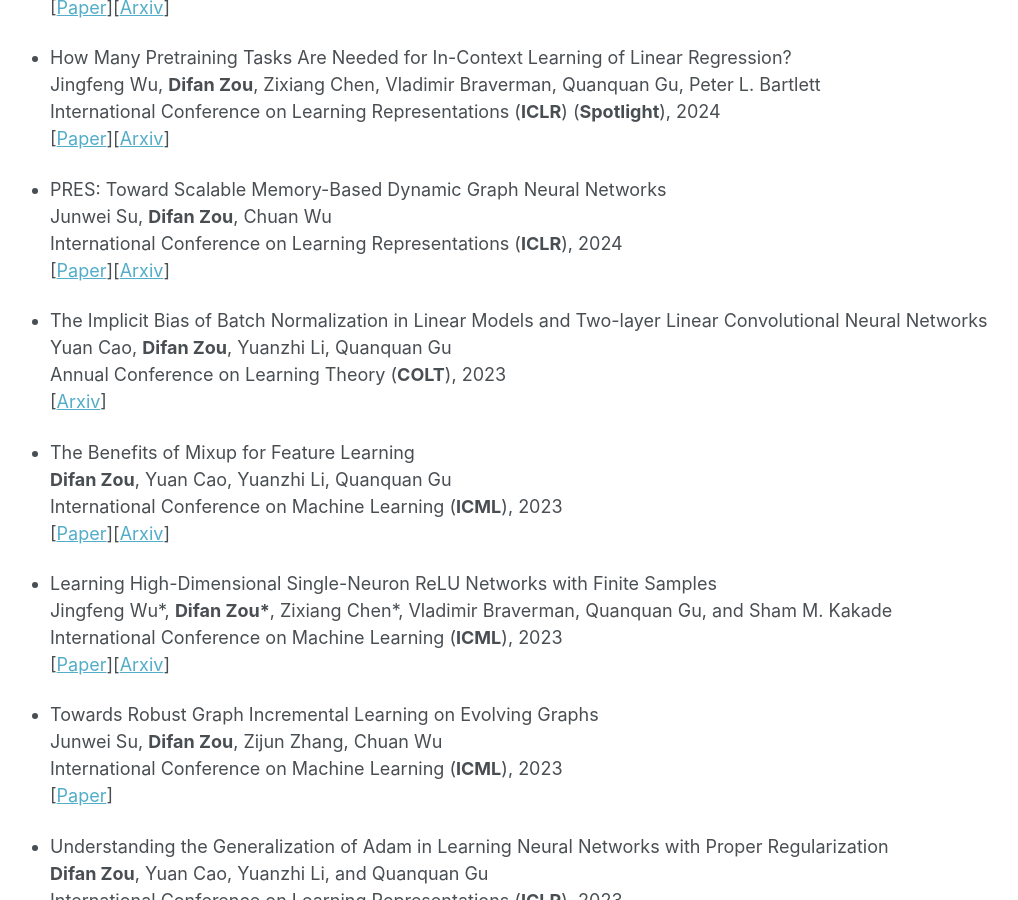
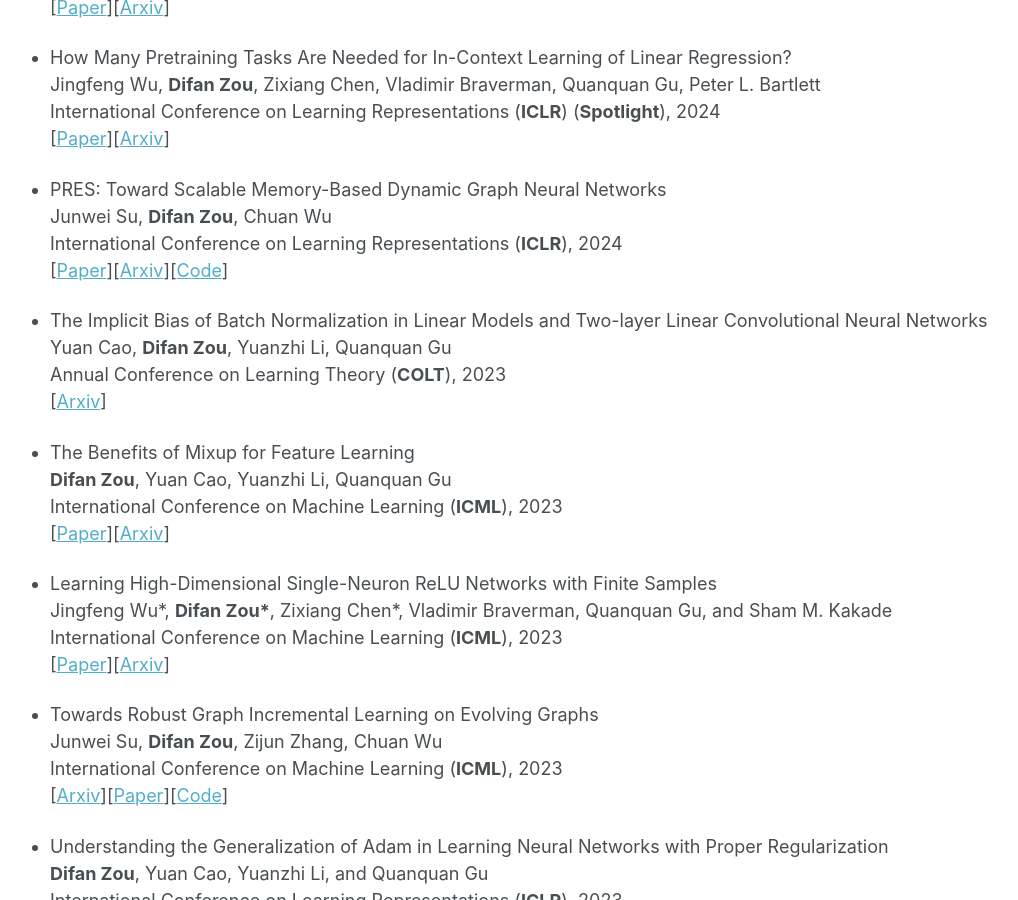
Before and after one commit to difanzou/difanzou.github.io, a Jekyll site: the page built from _pages/publications.md, in a window 1280 px wide and 900 px high, scrolled down 1145 px. Shown: the whole window, without its empty margins (8-1026 px from the left). Built offline with Jekyll 4.4.1, drawn with Linux system fonts in a browser that asks for light colours.

Commit message:
add reseach updates

```diff
--- a/_pages/publications.md
+++ b/_pages/publications.md
@@ -56,7 +56,7 @@
 * PRES: Toward Scalable Memory-Based Dynamic Graph Neural Networks\
 Junwei Su, **Difan Zou**, Chuan Wu\
 International Conference on Learning Representations (**ICLR**), 2024 \
-\[[Paper](https://openreview.net/pdf?id=gjXor87Xfy)\]\[[Arxiv](https://difanzou.github.io/publications/)\]
+\[[Paper](https://openreview.net/pdf?id=gjXor87Xfy)\]\[[Arxiv](https://difanzou.github.io/publications/)\]\[[Code](https://github.com/jwsu825/MDGNN_BS)\]
 
 
 * The Implicit Bias of Batch Normalization in Linear Models and
@@ -78,7 +78,7 @@
 * Towards Robust Graph Incremental Learning on Evolving Graphs\
 Junwei Su, **Difan Zou**, Zijun Zhang, Chuan Wu\
 International Conference on Machine Learning (**ICML**), 2023\
-\[[Paper](https://openreview.net/pdf?id=DdQ8ewIgY9)\]
+\[[Arxiv](https://arxiv.org/pdf/2402.12987)\]\[[Paper](https://openreview.net/pdf?id=DdQ8ewIgY9)\]\[[Code](https://github.com/littleTown93/NGIL_Evolve)\]
 
 * Understanding the Generalization of Adam in Learning Neural Networks with Proper Regularization\
 **Difan Zou**, Yuan Cao, Yuanzhi Li, and Quanquan Gu\
```
